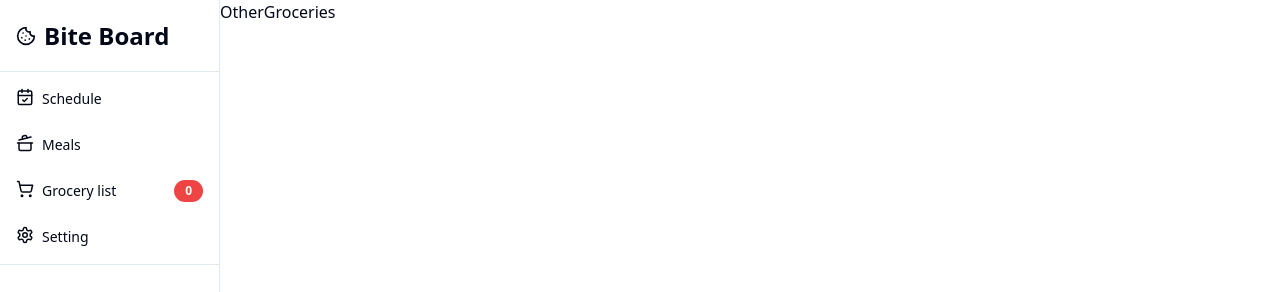
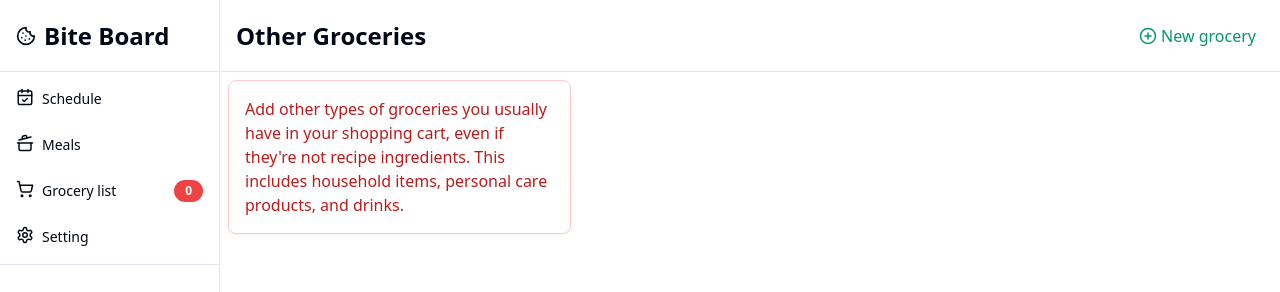
Before and after one commit to sepidsoroush/Saffron, a React (Vite) app: page /ingredients/others in a window 1280 px wide. Shown: the top 292 px of the page. Built offline with nearby package versions, Linux system fonts and the light colour scheme; no server answers; the database is empty.

Commit message:
Have a list of groceries that are not in recipes

```diff
--- a/src/components/ingredients/Ingredient-list.tsx
+++ b/src/components/ingredients/Ingredient-list.tsx
@@ -42,7 +42,11 @@ export function IngredientList({
         <CommandEmpty>No results found.</CommandEmpty>
         <CommandItem>
           {isCreating ? (
-            <IngredientForm type="create" onFinish={finishCreatingHandler} />
+            <IngredientForm
+              type="create"
+              onFinish={finishCreatingHandler}
+              category="ingredient"
+            />
           ) : (
             <NewItem onClick={newItemHandler} title="New Item" />
           )}
--- a/src/components/ingredients/ingredient-form.tsx
+++ b/src/components/ingredients/ingredient-form.tsx
@@ -1,34 +1,35 @@
-import * as React from "react";
-import { useState, useRef } from "react";
+import { useState, useRef, ChangeEvent, KeyboardEvent } from "react";
 import { useAppDispatch, useAppSelector } from "@/store/hooks";
 import { selectIngredients } from "@/store/ingredients/ingredients.selector";
+import { selectGroceries } from "@/store/groceries/groceries.selector";
 import {
   updateIngredient,
   addIngredient,
 } from "@/store/ingredients/ingredients.actions";
+import { updateGrocery, addGrocery } from "@/store/groceries/groceries.actions";
 
 import { Checkbox } from "@/components/ui/checkbox";
 import { Input } from "@/components/ui/input";
-import { Ingredient } from "@/types";
+import { Ingredient, Grocery } from "@/types";
 import { showErrorToast } from "@/lib/utils";
 
-interface IngredientFormProps {
-  ingredient?: Ingredient;
+type Props = {
+  ingredient?: Ingredient | Grocery;
   type: "update" | "create";
   onFinish?: () => void;
-}
+  category: "ingredient" | "grocery";
+};
 
-const IngredientForm: React.FC<IngredientFormProps> = ({
-  ingredient,
-  type,
-  onFinish,
-}) => {
+const IngredientForm = ({ ingredient, type, onFinish, category }: Props) => {
   const dispatch = useAppDispatch();
   const [isEditing, setIsEditing] = useState(type === "create");
   const [updatedName, setUpdatedName] = useState(ingredient?.name || "");
   const inputRef = useRef<HTMLInputElement>(null);
 
   const ingredientsData = useAppSelector(selectIngredients);
+  const groceriesData = useAppSelector(selectGroceries);
+
+  const data = category === "ingredient" ? ingredientsData : groceriesData;
 
   const startEditing = () => {
     setIsEditing(true);
@@ -49,7 +50,6 @@ const IngredientForm: React.FC<IngredientFormProps> = ({
       return;
     }
 
-    // Check if the updated name is the same as the current name
     if (type === "update" && ingredient && trimmedName === ingredient.name) {
       if (onFinish) {
         onFinish();
@@ -57,14 +57,15 @@ const IngredientForm: React.FC<IngredientFormProps> = ({
       return;
     }
 
-    // Check if ingredient name already exists
-    const ingredientExists = ingredientsData.some(
-      (ing) => ing.name.toLowerCase() === trimmedName.toLowerCase()
+    const itemExists = data.some(
+      (item) => item.name.toLowerCase() === trimmedName.toLowerCase()
     );
 
-    if (ingredientExists) {
+    if (itemExists) {
       showErrorToast(
-        "Ingredient with this name already exists. Please choose a different name."
+        `${
+          category.charAt(0).toUpperCase() + category.slice(1)
+        } with this name already exists. Please choose a different name.`
       );
       setIsEditing(true);
 
@@ -73,21 +74,31 @@ const IngredientForm: React.FC<IngredientFormProps> = ({
 
     if (type === "update" && ingredient) {
       if (trimmedName !== ingredient.name) {
-        dispatch(
-          updateIngredient(ingredient.id, {
+        const action =
+          category === "ingredient"
+            ? updateIngredient(ingredient.id, {
                 ...ingredient,
                 name: trimmedName,
               })
-        );
+            : updateGrocery(ingredient.id, {
+                ...ingredient,
+                name: trimmedName,
+              });
+
+        dispatch(action);
       }
     } else {
-      dispatch(
-        addIngredient({
+      const newItem = {
         id: Math.floor(Math.random() * Math.pow(2, 20)),
         name: trimmedName,
         available: false,
-        })
-      );
+      };
+      const action =
+        category === "ingredient"
+          ? addIngredient(newItem)
+          : addGrocery(newItem);
+
+      dispatch(action);
       setUpdatedName("");
       if (onFinish) {
         onFinish();
@@ -95,11 +106,11 @@ const IngredientForm: React.FC<IngredientFormProps> = ({
     }
   };
 
-  const handleInputChange = (e: React.ChangeEvent<HTMLInputElement>) => {
+  const handleInputChange = (e: ChangeEvent<HTMLInputElement>) => {
     setUpdatedName(e.target.value);
   };
 
-  const handleKeyDown = (e: React.KeyboardEvent<HTMLInputElement>) => {
+  const handleKeyDown = (e: KeyboardEvent<HTMLInputElement>) => {
     if (e.key === "Enter") {
       finishEditing();
     } else if (e.key === "Escape") {
@@ -119,12 +130,18 @@ const IngredientForm: React.FC<IngredientFormProps> = ({
 
   const checkboxHandler = () => {
     if (type === "update" && ingredient) {
-      dispatch(
-        updateIngredient(ingredient.id, {
+      const action =
+        category === "ingredient"
+          ? updateIngredient(ingredient.id, {
               ...ingredient,
               available: !ingredient.available,
             })
-      );
+          : updateGrocery(ingredient.id, {
+              ...ingredient,
+              available: !ingredient.available,
+            });
+
+      dispatch(action);
     }
   };
 
--- a/src/components/ingredients/ingredient-item.tsx
+++ b/src/components/ingredients/ingredient-item.tsx
@@ -1,10 +1,11 @@
 import IngredientForm from "./ingredient-form";
-import { Ingredient } from "@/types";
+import { Ingredient, Grocery } from "@/types";
 
 type Props = {
-  ingredient: Ingredient;
+  item: Ingredient | Grocery;
+  category: "ingredient" | "grocery";
 };
 
-export const IngredientItem = ({ ingredient }: Props) => {
-  return <IngredientForm type="update" ingredient={ingredient} />;
+export const IngredientItem = ({ item, category }: Props) => {
+  return <IngredientForm type="update" ingredient={item} category={category} />;
 };
--- a/src/components/ingredients/new-ingredient.tsx
+++ b/src/components/ingredients/new-ingredient.tsx
@@ -4,16 +4,21 @@ import IngredientForm from "./ingredient-form";
 
 type Props = {
   setIsCreating: Dispatch<SetStateAction<boolean>>;
+  category: "ingredient" | "grocery";
 };
 
-const NewIngredient = ({ setIsCreating }: Props) => {
+const NewIngredient = ({ setIsCreating, category }: Props) => {
   const finishCreatingHandler = () => {
     setIsCreating(false);
   };
 
   return (
     <div className="p-2">
-      <IngredientForm type="create" onFinish={finishCreatingHandler} />
+      <IngredientForm
+        type="create"
+        onFinish={finishCreatingHandler}
+        category={category}
+      />
     </div>
   );
 };
--- /dev/null
+++ b/src/components/shared/category-card.tsx
@@ -0,0 +1,26 @@
+import { Card, CardHeader, CardContent } from "@/components/ui/card";
+import { IngredientItem } from "../ingredients/ingredient-item";
+import { Ingredient, Grocery } from "@/types";
+
+type Props = {
+  header: string;
+  items: Ingredient[] | Grocery[];
+  category: "ingredient" | "grocery";
+  className?: string;
+};
+
+export const CategoryCard: React.FC<Props> = ({
+  header,
+  items,
+  className,
+  category,
+}) => (
+  <Card>
+    <CardHeader className={className}>{header}</CardHeader>
+    <CardContent>
+      {items.map((item) => (
+        <IngredientItem key={item.id} item={item} category={category} />
+      ))}
+    </CardContent>
+  </Card>
+);
--- a/src/pages/Root.tsx
+++ b/src/pages/Root.tsx
@@ -9,6 +9,7 @@ import { fetchMeals } from "@/store/meals/meals.actions";
 import { fetchIngredients } from "@/store/ingredients/ingredients.actions";
 import { fetchSchedule } from "@/store/schedule/schedule.actions";
 import { fetchCompositions } from "@/store/compositions/compositions.actions";
+import { fetchGroceries } from "@/store/groceries/groceries.actions";
 
 function RootLayout() {
   const dispatch = useAppDispatch();
@@ -18,6 +19,7 @@ function RootLayout() {
     dispatch(fetchIngredients());
     dispatch(fetchSchedule());
     dispatch(fetchCompositions());
+    dispatch(fetchGroceries());
   }, [dispatch]);
 
   return (
--- a/src/pages/ingredients/Ingredients.tsx
+++ b/src/pages/ingredients/Ingredients.tsx
@@ -10,12 +10,11 @@ import {
   selectEssentialItemsLength,
 } from "@/store/ingredients/ingredients.selector";
 
-import { Card, CardHeader, CardContent } from "@/components/ui/card";
+import { Card, CardHeader } from "@/components/ui/card";
 import { Header } from "@/components/layout/header";
 import NewIngredient from "@/components/ingredients/new-ingredient";
-import { IngredientItem } from "@/components/ingredients/ingredient-item";
+import { CategoryCard } from "@/components/shared/category-card";
 
-import { Ingredient } from "@/types";
 import { ChevronRight } from "lucide-react";
 
 function IngredientsPage() {
@@ -36,25 +35,30 @@ function IngredientsPage() {
       <Header onClick={newItemHandler} actionTitle="New Item">
         Grocery List
       </Header>
-      {isCreating ? <NewIngredient setIsCreating={setIsCreating} /> : null}
-      <ul className="flex-1 p-2 flex flex-col gap-2 md:grid md:grid-cols-3 md:space-y-0 mb-[64px] md:mb-0">
+      {isCreating ? (
+        <NewIngredient setIsCreating={setIsCreating} category="ingredient" />
+      ) : null}
+      <div className="flex-1 p-2 flex flex-col gap-2 md:grid md:grid-cols-3 md:space-y-0 mb-[64px] md:mb-0">
         {essentialItemsLength !== 0 ? (
-          <IngredientCategoryCard
+          <CategoryCard
             header="Essential items for schedule"
-            ingredients={essentialItems}
+            items={essentialItems}
             className="text-red-600 font-bold py-4"
+            category="ingredient"
           />
         ) : null}
 
-        <IngredientCategoryCard
+        <CategoryCard
           header="Need to purchase"
-          ingredients={needToPurchase}
+          items={needToPurchase}
           className="font-semibold py-4"
+          category="ingredient"
         />
-        <IngredientCategoryCard
+        <CategoryCard
           header="Available Ingredients"
-          ingredients={availableIngredients}
+          items={availableIngredients}
           className="py-4"
+          category="ingredient"
         />
         <Card>
           <CardHeader className="py-4">
@@ -72,30 +76,9 @@ function IngredientsPage() {
             </button>
           </CardHeader>
         </Card>
-      </ul>
+      </div>
     </div>
   );
 }
 
 export default IngredientsPage;
-
-interface CardProps {
-  header: string;
-  ingredients: Ingredient[];
-  className?: string;
-}
-
-const IngredientCategoryCard: React.FC<CardProps> = ({
-  header,
-  ingredients,
-  className,
-}) => (
-  <Card>
-    <CardHeader className={className}>{header}</CardHeader>
-    <CardContent>
-      {ingredients.map((ingredient) => (
-        <IngredientItem key={ingredient.id} ingredient={ingredient} />
-      ))}
-    </CardContent>
-  </Card>
-);
--- a/src/pages/ingredients/OtherGroceries.tsx
+++ b/src/pages/ingredients/OtherGroceries.tsx
@@ -1,3 +1,64 @@
-export default function OtherGroceriesPage() {
-  return <section>OtherGroceries</section>;
+import { useState } from "react";
+
+import { useAppSelector } from "@/store/hooks";
+import {
+  selectNeedToPurchaseGroceries,
+  selectAvailableGroceries,
+  selectNumberOfGroceries,
+} from "@/store/groceries/groceries.selector";
+
+import { Card } from "@/components/ui/card";
+
+import NewIngredient from "@/components/ingredients/new-ingredient";
+import { CategoryCard } from "@/components/shared/category-card";
+import { Header } from "@/components/layout/header";
+
+function OtherGroceriesPage() {
+  const [isCreating, setIsCreating] = useState<boolean>(false);
+
+  const unavailableGroceries = useAppSelector(selectNeedToPurchaseGroceries);
+  const availableGroceries = useAppSelector(selectAvailableGroceries);
+  const numberOfGroceries = useAppSelector(selectNumberOfGroceries);
+
+  const newItemHandler = () => {
+    setIsCreating(true);
+  };
+
+  return (
+    <div className="flex flex-col justify-between">
+      <Header onClick={newItemHandler} actionTitle="New grocery">
+        Other Groceries
+      </Header>
+      {isCreating ? (
+        <NewIngredient setIsCreating={setIsCreating} category="grocery" />
+      ) : null}
+      <div className="flex-1 p-2 flex flex-col gap-2 md:grid md:grid-cols-3 md:space-y-0 mb-[64px] md:mb-0">
+        {unavailableGroceries.length !== 0 ? (
+          <CategoryCard
+            header="Need to purchase"
+            items={unavailableGroceries}
+            className="font-semibold py-4"
+            category="grocery"
+          />
+        ) : null}
+        {availableGroceries.length !== 0 ? (
+          <CategoryCard
+            header="Available Groceries"
+            items={availableGroceries}
+            className="py-4"
+            category="grocery"
+          />
+        ) : null}
+        {numberOfGroceries === 0 && !isCreating ? (
+          <Card className="border border-red-200 text-red-700 p-4">
+            Add other types of groceries you usually have in your shopping cart,
+            even if they're not recipe ingredients. This includes household
+            items, personal care products, and drinks.
+          </Card>
+        ) : null}
+      </div>
+    </div>
+  );
 }
+
+export default OtherGroceriesPage;
--- a/src/store/groceries/groceries.selector.ts
+++ b/src/store/groceries/groceries.selector.ts
@@ -1,3 +1,20 @@
+import { createSelector } from "@reduxjs/toolkit";
+
 import { RootState } from "@/store";
 
 export const selectGroceries = (state: RootState) => state.groceries.groceries;
+
+export const selectNeedToPurchaseGroceries = createSelector(
+  [selectGroceries],
+  (items) => items.filter((item) => !item.available)
+);
+
+export const selectAvailableGroceries = createSelector(
+  [selectGroceries],
+  (items) => items.filter((item) => item.available)
+);
+
+export const selectNumberOfGroceries = createSelector(
+  [selectGroceries],
+  (items) => items.length
+);
```
Lines whose indentation alone changed are shown as unchanged.
